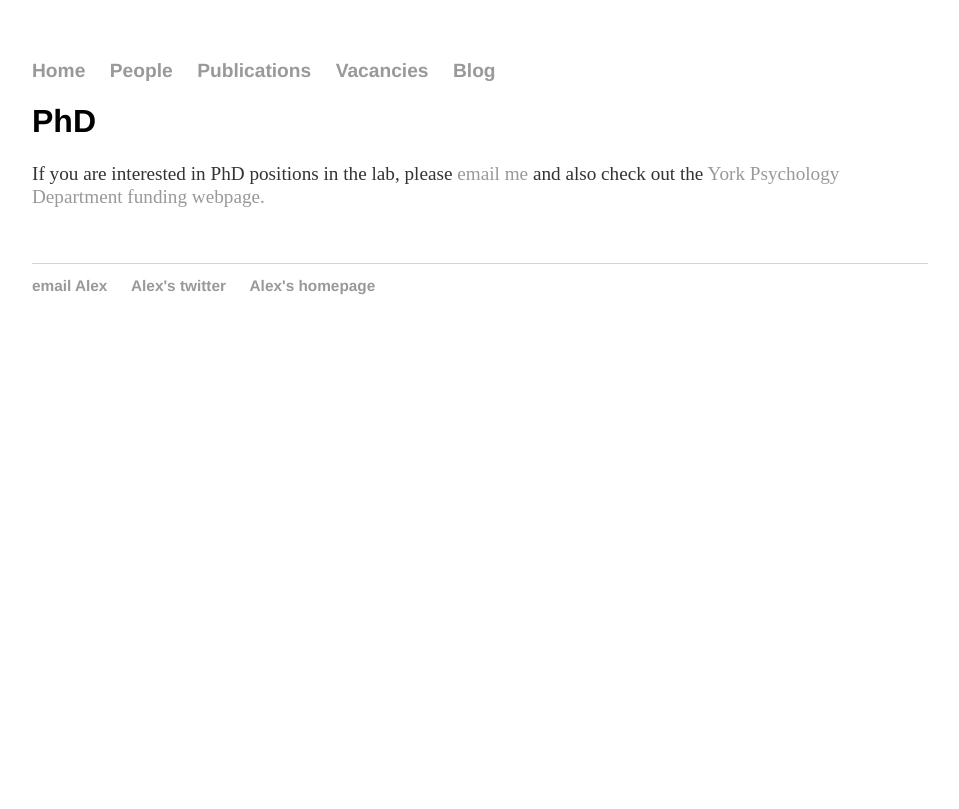
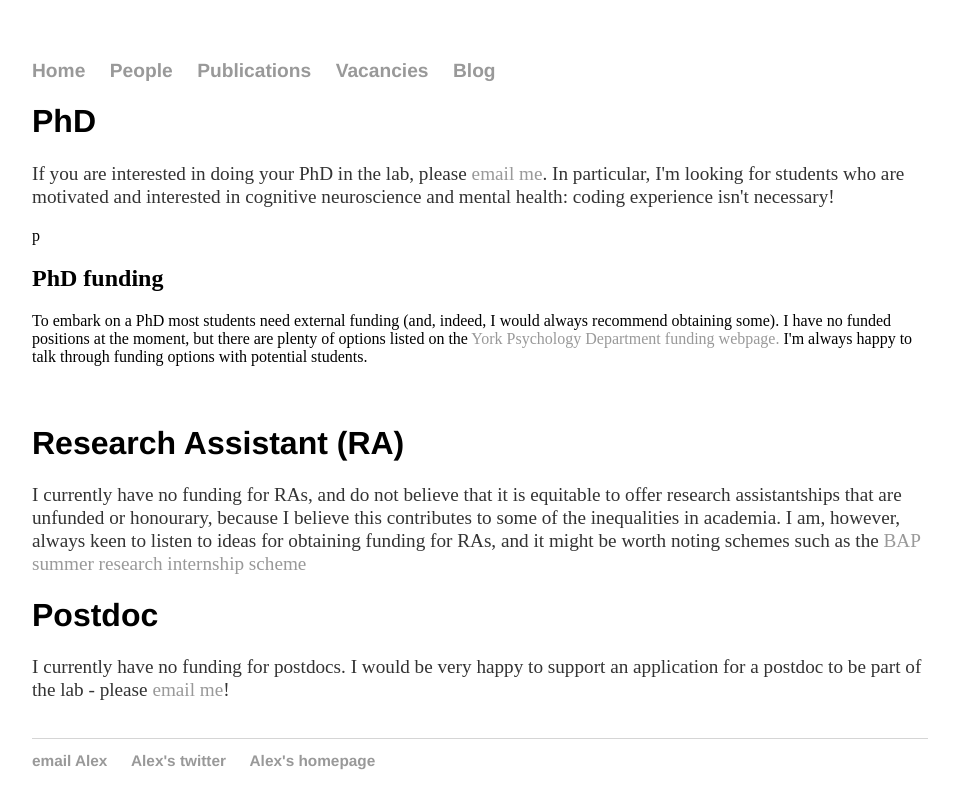
Before and after one commit to cognition-mental-health/cognition-mental-health.github.io, a Jekyll site: the page built from vacancies/index.html, in a window 1280 px wide. Shown: the top 809 px of the page, without its empty margins (160-1119 px from the left). Built offline with Jekyll 4.4.1, drawn with Linux system fonts in a browser that asks for light colours.

Commit message:
update vacancies to clarify availability

```diff
--- a/people/index.html
+++ b/people/index.html
@@ -5,7 +5,7 @@ title: People
 <div class="blurb">
 	<h1>PI</h1>
     <h2>Alexandra Pike</h2>
-	<p><img src="/pics/apike.jpg" height="260" class='align-left'>
+	<p><img src="/pics/apike.jpg" height="200" class='align-left'>
 	<p>I'm a Lecturer at the <a href="https://www.york.ac.uk/psychology/">Department of Psychology at the University of York</a>.
 		I am interested in computational modelling (especially reinforcement learning), neuroimaging, and psychometrics. I have experience working in the fields of eating disorders and anxiety disorders. </p>
 	<p>Previously, I was a postdoctoral researcher at the <a href="https://www.ucl.ac.uk/icn/">Institute of Cognitive Neuroscience</a>, where I was part of the <a href="https://www.ucl.ac.uk/icn/research/research-groups/neuroscience-and-mental-health" >Neuroscience and Mental Health Group</a>, working with <a href="http://www.oliverjrobinson.com/index.html"> Professor Oliver Robinson</a>.
--- a/vacancies/index.html
+++ b/vacancies/index.html
@@ -4,6 +4,11 @@ title: Vacancies
 ---
 <div class="blurb">
 	<h1>PhD</h1>
-  <p>If you are interested in PhD positions in the lab, please <a href="mailto:alex.pike@york.ac.uk">email me</a> and also check out the <a href="https://www.york.ac.uk/psychology/prospective/postgraduate/research/funding/#:~:text=We%20regularly%20receive%20funding%20for,maintenance%20grant%20for%20living%20expenses.">York Psychology Department funding webpage.</a> </p><br/>
+  <p>If you are interested in doing your PhD in the lab, please <a href="mailto:alex.pike@york.ac.uk">email me</a>. In particular, I'm looking for students who are motivated and interested in cognitive neuroscience and mental health: coding experience isn't necessary! </p>p
+  <h2>PhD funding</h2> To embark on a PhD most students need external funding (and, indeed, I would always recommend obtaining some). I have no funded positions at the moment, but there are plenty of options listed on the <a href="https://www.york.ac.uk/psychology/prospective/postgraduate/research/funding/#:~:text=We%20regularly%20receive%20funding%20for,maintenance%20grant%20for%20living%20expenses.">York Psychology Department funding webpage.</a> I'm always happy to talk through funding options with potential students.</p><br/>
+  <h1>Research Assistant (RA)</h1>
+  <p>I currently have no funding for RAs, and do not believe that it is equitable to offer research assistantships that are unfunded or honourary, because I believe this contributes to some of the inequalities in academia. I am, however, always keen to listen to ideas for obtaining funding for RAs, and it might be worth noting schemes such as the <a href="https://www.bap.org.uk/internship.php">BAP summer research internship scheme</a></BAP> </p>
+  <h1>Postdoc</h1>
+  <p>I currently have no funding for postdocs. I would be very happy to support an application for a postdoc to be part of the lab - please <a href="mailto:alex.pike@york.ac.uk">email me</a>! </p>
 	<br>
 </div><!-- /.blurb -->
```
